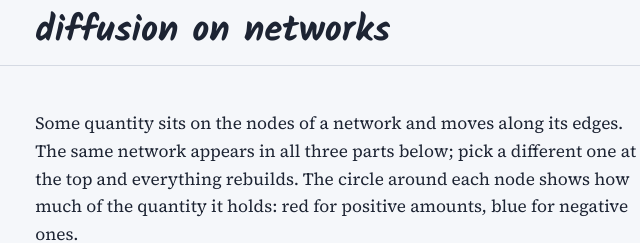
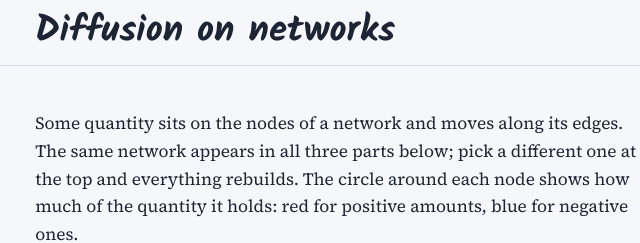
Before and after one commit to lshlj82/diffusion-on-networks, a plain HTML site: page index.html in a window 1280 px wide. Shown: the top 243 px of the page, 64-704 px from the left. Drawn offline with Linux system fonts and the light colour scheme.

Commit message:
Update index.html

```diff
--- a/index.html
+++ b/index.html
@@ -152,7 +152,7 @@ footer p{max-width:72ch}
 <body>
 <header class="top">
   <div class="top-inner">
-    <h1>diffusion on networks</h1>
+    <h1>Diffusion on networks</h1>
     <div class="picker">
       <label for="graphSel">Network</label>
       <select id="graphSel"></select>
```
